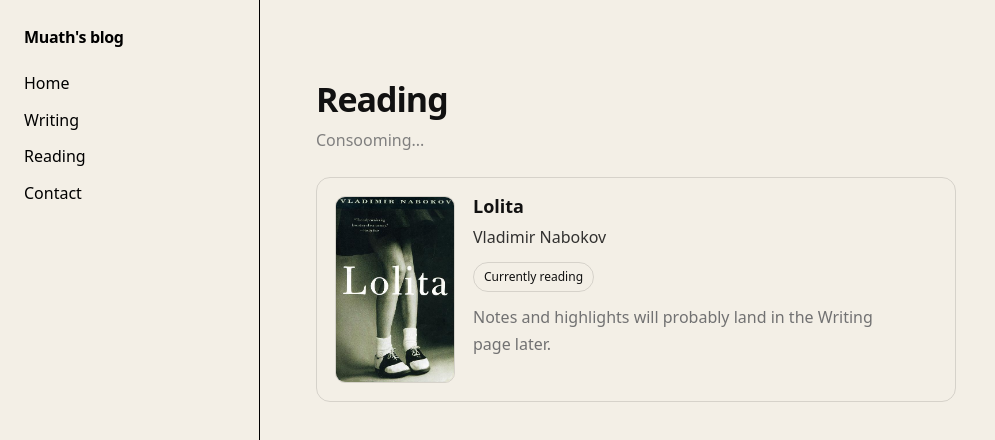
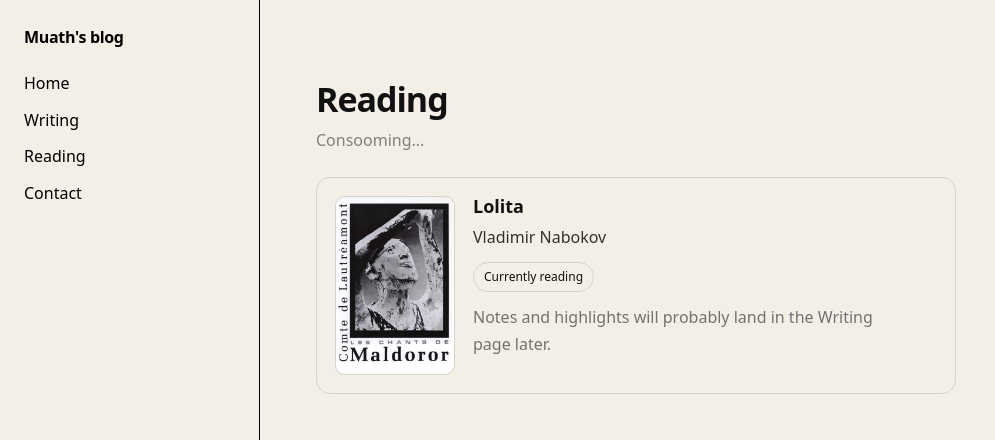
Before and after one commit to randomdale/muath, a Next.js app: page /reading in a window 1280 px wide. Shown: the top 440 px of the page, without its empty margins (0-995 px from the left). Built offline with nearby package versions, Linux system fonts and the light colour scheme.

Commit message:
update reading

```diff
--- a/app/reading/page.tsx
+++ b/app/reading/page.tsx
@@ -28,8 +28,8 @@ export default function ReadingPage() {
           }}
         >
           <Image
-            src="/books/lolita.jpg"
-            alt="Lolita book cover"
+            src="/books/chantsdemaldoror.jpg"
+            alt="Chants de Maldoror Book Cover"
             width={240}
             height={360}
             style={{ width: "100%", height: "auto", display: "block" }}
```
Also changed, not shown: public/books/chantsdemaldoror.jpg (added), public/books/lolita.jpg (deleted).
